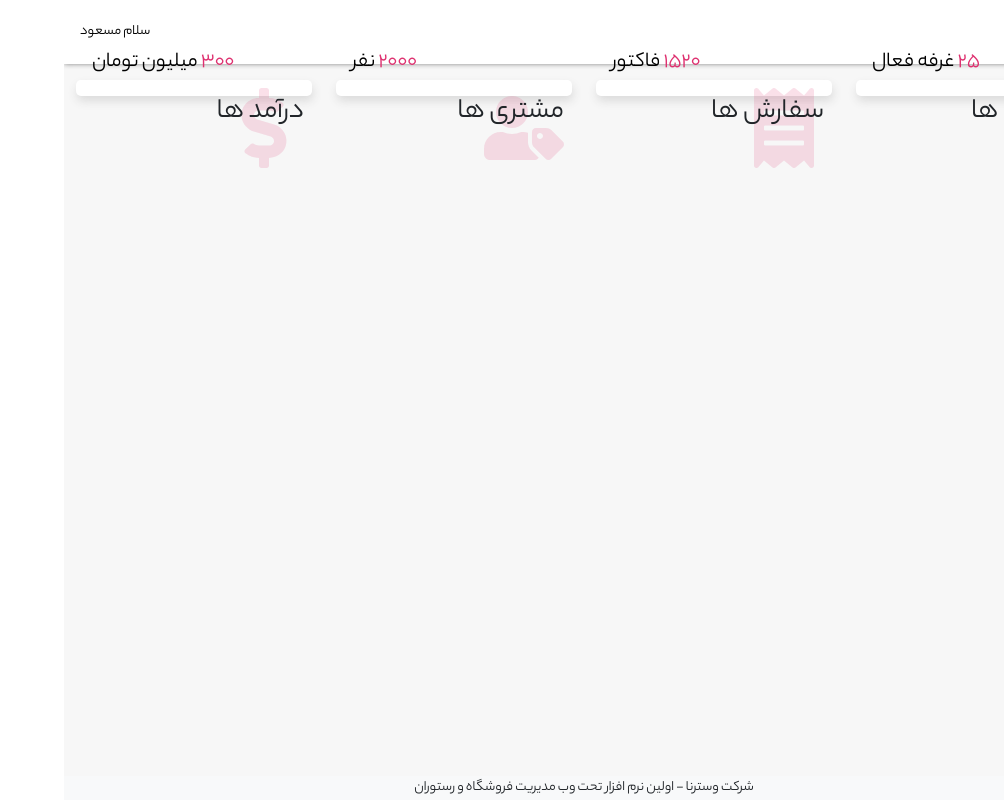
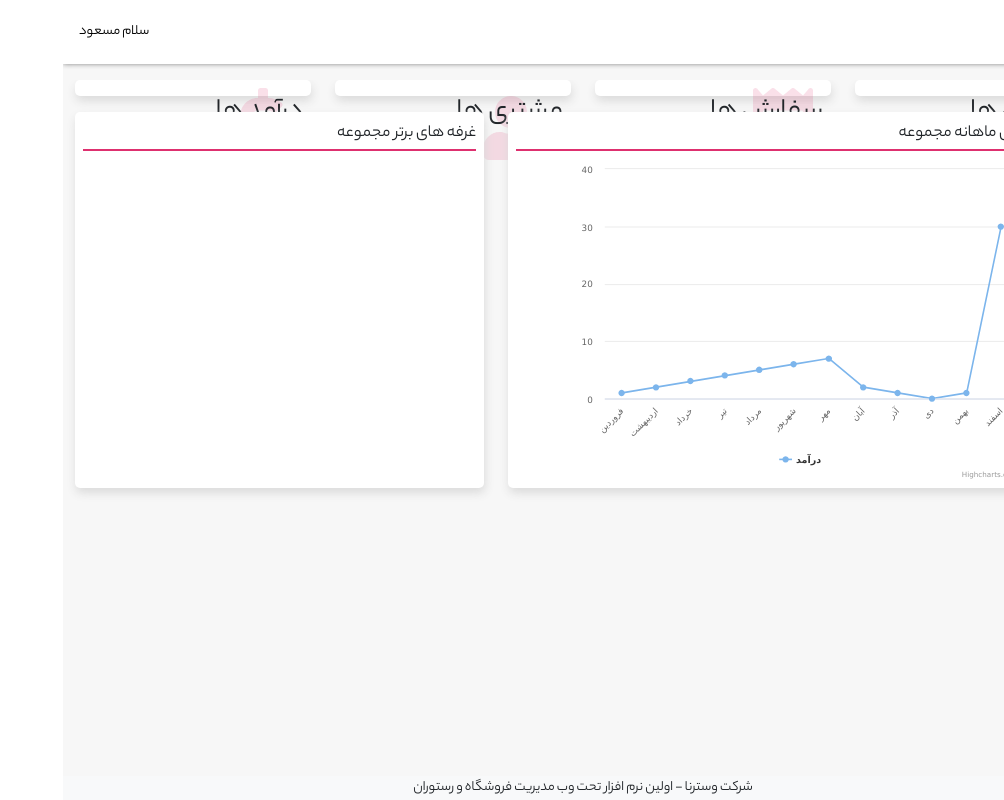
Before and after one commit to masoodsh77/kiouskorderapp, a React (Create React App) app: page /dashboard in a window 1280 px wide. Shown: the whole page, without its empty margins (276-1280 px from the left). Built offline with nearby package versions, Linux system fonts and the light colour scheme.

Commit message:
add Charts

```diff
--- a/package.json
+++ b/package.json
@@ -6,6 +6,8 @@
     "@testing-library/jest-dom": "^5.11.4",
     "@testing-library/react": "^11.1.0",
     "@testing-library/user-event": "^12.1.10",
+    "highcharts": "^9.2.2",
+    "highcharts-react-official": "^3.0.0",
     "react": "^17.0.2",
     "react-dom": "^17.0.2",
     "react-icons": "^4.2.0",
--- a/src/Pages/dashboard/DashHome.css
+++ b/src/Pages/dashboard/DashHome.css
@@ -1,3 +1,6 @@
+.dashHome{
+    overflow: hidden;
+}
 .card{
     height: 7rem;
     border: none !important;
@@ -6,6 +9,7 @@
     box-shadow: 1px 5px 10px #dbdbdb;
     padding: 0.5rem;
     position: relative;
+    margin-bottom: 1rem;
 }
 .dashHomeCardIcon{
     color: rgba(222,48,111,0.15) !important;
@@ -26,3 +30,25 @@
 .info span{
     color: black;
 }
+.chart{
+    width: 100%;
+    height:23.5rem !important;
+    border: none !important;
+    border-radius: 5px !important;
+    background-color: #fff;
+    box-shadow: 1px 5px 10px #dbdbdb;
+    padding: 0.5rem;
+    position: relative;
+    margin-bottom: 1rem;
+}
+.chartTitle{
+    text-align: right !important;
+    font-size: 1.2rem;
+    border-bottom: 2px solid rgb(222,48,111);
+    margin-bottom: 10px;
+}
+.LineChart svg{
+    height: 20rem !important;
+    max-height: 20rem !important;
+    width: 100% !important;
+}
--- /dev/null
+++ b/src/Pages/dashboard/DashHome/Components/Cards.jsx
@@ -0,0 +1,15 @@
+import React from "react";
+
+function Cards({icon , title , info , No}) {
+  return (
+    <div className="card w-100">
+      {icon}
+      <div className="title">{title}</div>
+      <div className="info">
+        {info} <span>{No}</span>
+      </div>
+    </div>
+  );
+}
+
+export default Cards;
--- /dev/null
+++ b/src/Pages/dashboard/DashHome/Components/Chart.js
@@ -0,0 +1,44 @@
+import React from "react";
+import Highcharts from "highcharts";
+import HighchartsReact from "highcharts-react-official";
+
+const options = {
+  title: {
+    text: "",
+  },
+  xAxis: {
+    categories: [
+      "فروردین",
+      "اردیبهشت",
+      "خرداد",
+      "تیر",
+      "مرداد",
+      "شهریور",
+      "مهر",
+      "آبان",
+      "آذر",
+      "دی",
+      "بهمن",
+      "اسفند",
+    ],
+  },
+  yAxis:{
+    title:""
+  },
+  series: [
+    {
+      name: "درآمد",
+      data: [1, 2, 3, 4, 5, 6, 7, 2, 1, 0, 1, 30],
+    },
+  ],
+};
+
+function Chart() {
+  return (
+    <div className="LineChart">
+      <HighchartsReact highcharts={Highcharts} options={options} />
+    </div>
+  );
+}
+
+export default Chart;
--- a/src/Pages/dashboard/DashHome/DashHome.jsx
+++ b/src/Pages/dashboard/DashHome/DashHome.jsx
@@ -1,37 +1,56 @@
 import React from "react";
 import "../DashHome.css";
 import { FaUtensils, FaReceipt, FaUserTag, FaDollarSign } from "react-icons/fa";
+import Cards from "./Components/Cards";
+import Chart from "./Components/Chart";
 
 function DashHome() {
   return (
-    <div className="text-center">
+    <div className="text-center dashHome">
       <div className="row p-0 m-0">
         <div className="col-3">
-          <div className="card w-100">
-            <FaUtensils className="dashHomeCardIcon" />
-            <div className="title">رستوران ها</div>
-            <div className="info">25 <span>غرفه فعال</span></div>
+          <Cards
+            icon={<FaUtensils className="dashHomeCardIcon" />}
+            title="رستوران ها"
+            info="25"
+            No="غرفه فعال"
+          />
+        </div>
+        <div className="col-3">
+          <Cards
+            icon={<FaReceipt className="dashHomeCardIcon" />}
+            title="سفارش ها"
+            info="1520"
+            No="فاکتور"
+          />
+        </div>
+        <div className="col-3">
+          <Cards
+            icon={<FaUserTag className="dashHomeCardIcon" />}
+            title="مشتری ها"
+            info="2000"
+            No="نفر"
+          />
+        </div>
+        <div className="col-3">
+          <Cards
+            icon={<FaDollarSign className="dashHomeCardIcon" />}
+            title="درآمد ها"
+            info="300"
+            No="میلیون تومان"
+          />
+        </div>
+        <div className="col-7">
+          <div className="chart">
+            <div className="chartTitle w-100">نمودار فروش ماهانه مجموعه</div>
+            <div className="chartContent">
+                <Chart/>
+            </div>
           </div>
         </div>
-        <div className="col-3">
-          <div className="card w-100">
-            <FaReceipt className="dashHomeCardIcon" />
-            <div className="title">سفارش ها</div>
-            <div className="info">1520 <span>فاکتور</span></div>
-          </div>
-        </div>
-        <div className="col-3">
-          <div className="card w-100">
-            <FaUserTag className="dashHomeCardIcon" />
-            <div className="title">مشتری ها</div>
-            <div className="info">2000 <span>نفر</span></div>
-          </div>
-        </div>
-        <div className="col-3">
-          <div className="card w-100">
-            <FaDollarSign className="dashHomeCardIcon" />
-            <div className="title">درآمد ها</div>
-            <div className="info">300 <span>میلیون تومان</span></div>
+        <div className="col-5">
+          <div className="chart">
+            <div className="chartTitle w-100">غرفه های برتر مجموعه</div>
           </div>
         </div>
       </div>
--- a/src/index.css
+++ b/src/index.css
@@ -11,11 +11,10 @@ html , body , #root{
   height: 100%;
   margin: 0;
   padding: 0;
-  font-family:'Yekan';
+  font-family:'Yekan' !important;
   direction: rtl !important;
 }
 
 code {
-  font-family: source-code-pro, Menlo, Monaco, Consolas, 'Courier New',
-    monospace;
+  font-family: 'yekan' !important
 }
```
Also changed, not shown: 2 other files (tests, documents, lock files or other folders).
